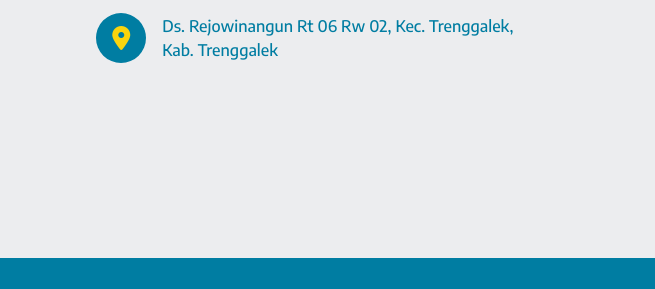
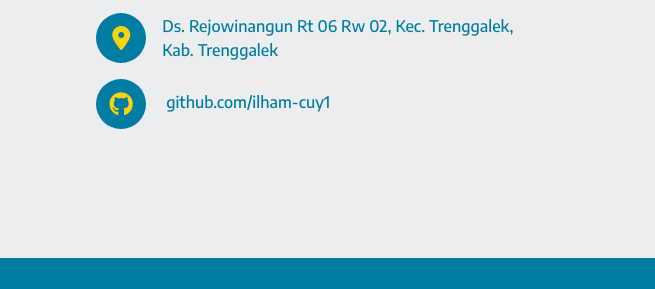
Before and after one commit to ilham-wahyu/portofolio-ilham, a plain HTML site: page index.html in a window 1280 px wide. Shown: the part 2764-3053 px from the top of the page, 625-1280 px from the left. Drawn offline with nearby package versions, Linux system fonts and the light colour scheme; a script that the page names is missing.

Commit message:
Update contact github

```diff
--- a/index.html
+++ b/index.html
@@ -319,10 +319,18 @@
                         <span class="ms-3 fw-medium" style="color: #007DA2;">+62 817-7933-3670</span>
                     </div>
                   </div>
-                  <div class="col-12" data-aos="fade-up-right" data-aos-duration="1000">
+                  <div class="col-12 mb-3" data-aos="fade-up-right" data-aos-duration="1000">
                     <div class="d-flex align-items-center">
                       <button class="btn btn-primary-contact" style="cursor: default;"><i class="fa-solid fa-location-dot fa-xl" style="color: #fbd40d;"></i></button>
                       <span class="ms-3 fw-medium" style="color: #007DA2;">Ds. Rejowinangun Rt 06 Rw 02, Kec. Trenggalek, Kab. Trenggalek </span>
+                    </div>
+                  </div>
+                  <div class="col-12" data-aos="fade-up-right" data-aos-duration="1000">
+                    <div class="d-flex align-items-center">
+                      <a class="text-decoration-none" href="https://github.com/ilham-cuy1" target="_blank">
+                        <button class="btn btn-primary-contact"><i class="fa-brands fa-github fa-xl" style="color: #fbd40d;"></i></button>
+                        <span class="ms-3 fw-medium" style="color: #007DA2;">github.com/ilham-cuy1</span>
+                      </a>
                     </div>
                   </div>
                 </div>
```
